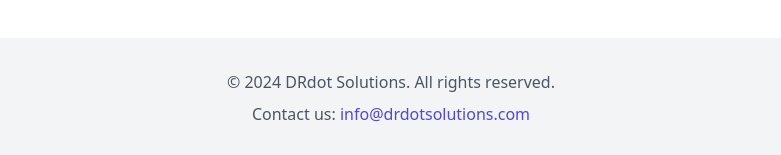
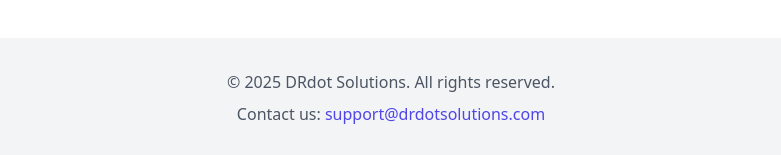
Before and after one commit to drdot1530/drdot-web, a Next.js app: page / in a window 1280 px wide. Shown: the part 1668-1823 px from the top of the page, without its empty margins (249-1030 px from the left). Built offline with nearby package versions, Linux system fonts and the light colour scheme.

Commit message:
dr-pr-002

```diff
--- a/pages/index.tsx
+++ b/pages/index.tsx
@@ -190,9 +190,9 @@
 
       <footer className="bg-gray-100 py-8 mt-16">
         <div className="container mx-auto px-6 text-center text-gray-600">
-          <p>© 2024 DRdot Solutions. All rights reserved.</p>
+          <p>© 2025 DRdot Solutions. All rights reserved.</p>
           <p className="mt-2">
-            Contact us: <a href="mailto:info@drdotsolutions.com" className="text-indigo-600 hover:underline">info@drdotsolutions.com</a>
+            Contact us: <a href="mailto:support@drdotsolutions.com" className="text-indigo-600 hover:underline">support@drdotsolutions.com</a>
           </p>
         </div>
       </footer>
```
